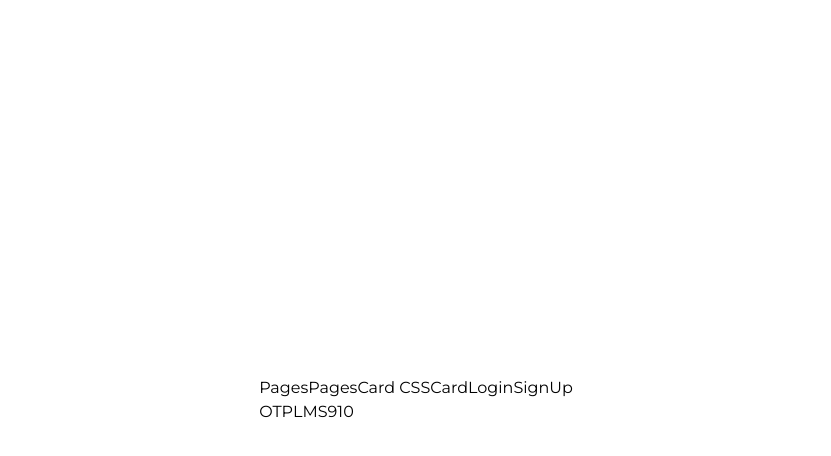
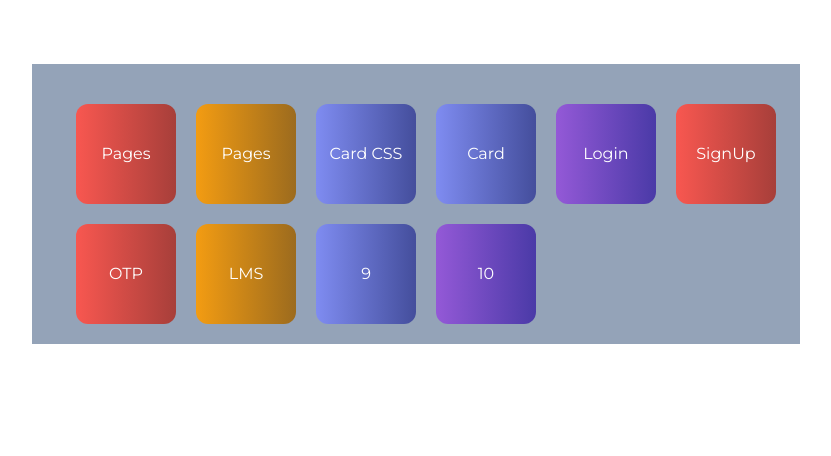
Before and after one commit to akanandhu/learn-react, a Next.js app: page / in a window 1280 px wide. Shown: the top 456 px of the page, without its empty margins (224-1055 px from the left). Built offline with nearby package versions, Linux system fonts and the light colour scheme.

Commit message:
Fix Error

```diff
--- a/tailwind.config.js
+++ b/tailwind.config.js
@@ -1,6 +1,8 @@
 /** @type {import('tailwindcss').Config} */
 module.exports = {
   content: [
+    "./pages/**/*.{js,ts,jsx,tsx}",
+    "./components/**/*.{js,ts,jsx,tsx}",
   ],
  theme: {
   fontFamily: {
```
